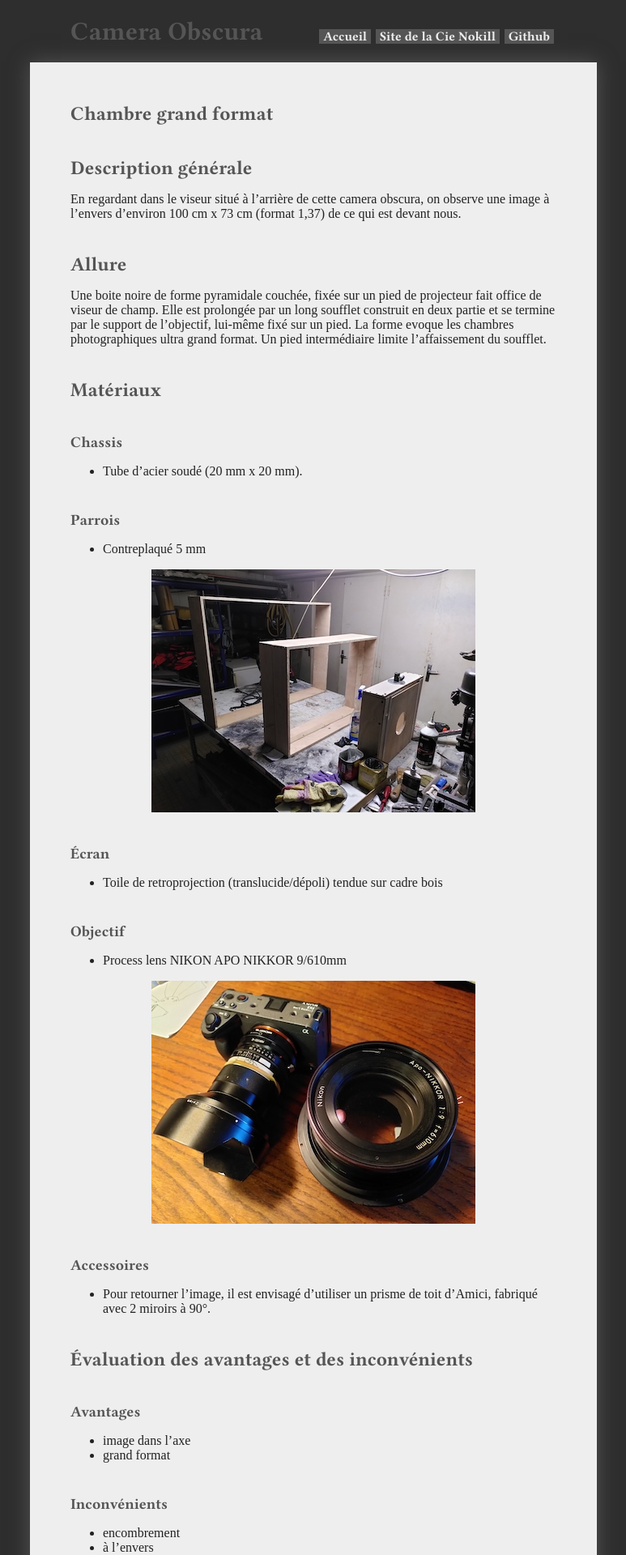
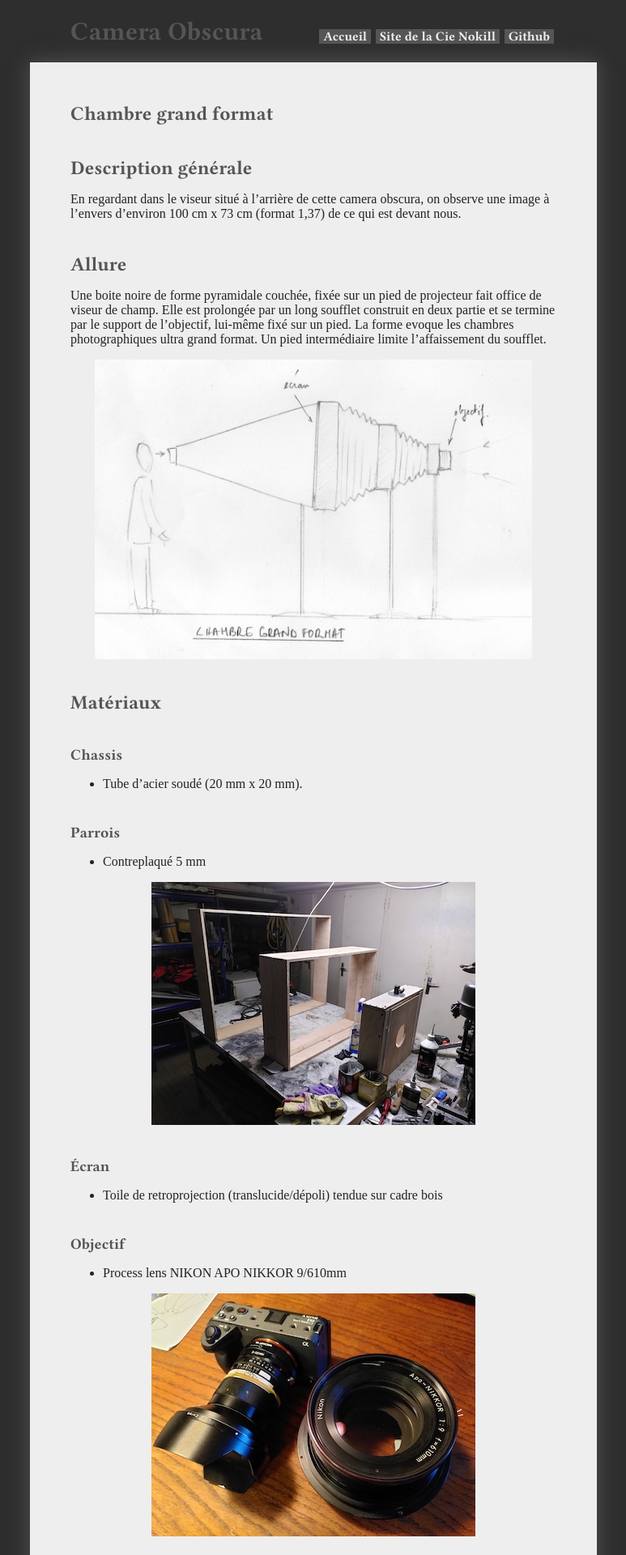
Before and after one commit to virginienokill/camera-obscura, a Jekyll site: the page built from contenu/prototypes/camera03.md, in a window 1280 px wide. Shown: the top 1920 px of the page at 81% size, without its empty margins (253-1026 px from the left). Built offline with Jekyll 4.4.1, drawn with Linux system fonts in a browser that asks for light colours; nearby versions of some CDN libraries; some web fonts are replaced; our own code applies the rules of GitHub Pages for plain Markdown files; a script that is not in the unit is left out; the repository's description, which GitHub fills in, is left out.

Commit message:
Update camera03.md

```diff
--- a/contenu/prototypes/camera03.md
+++ b/contenu/prototypes/camera03.md
@@ -5,6 +5,8 @@
 
 ## Allure
 Une boite noire de forme pyramidale couchée, fixée sur un pied de projecteur fait office de viseur de champ. Elle est prolongée par un long soufflet construit en deux partie et se termine par le support de l'objectif, lui-même fixé sur un pied. La forme evoque les chambres photographiques ultra grand format. Un pied intermédiaire limite l'affaissement du soufflet.
+
+![proto_03](../photos/proto_03_ultralight.jpeg)
 
 ## Matériaux
 
```
